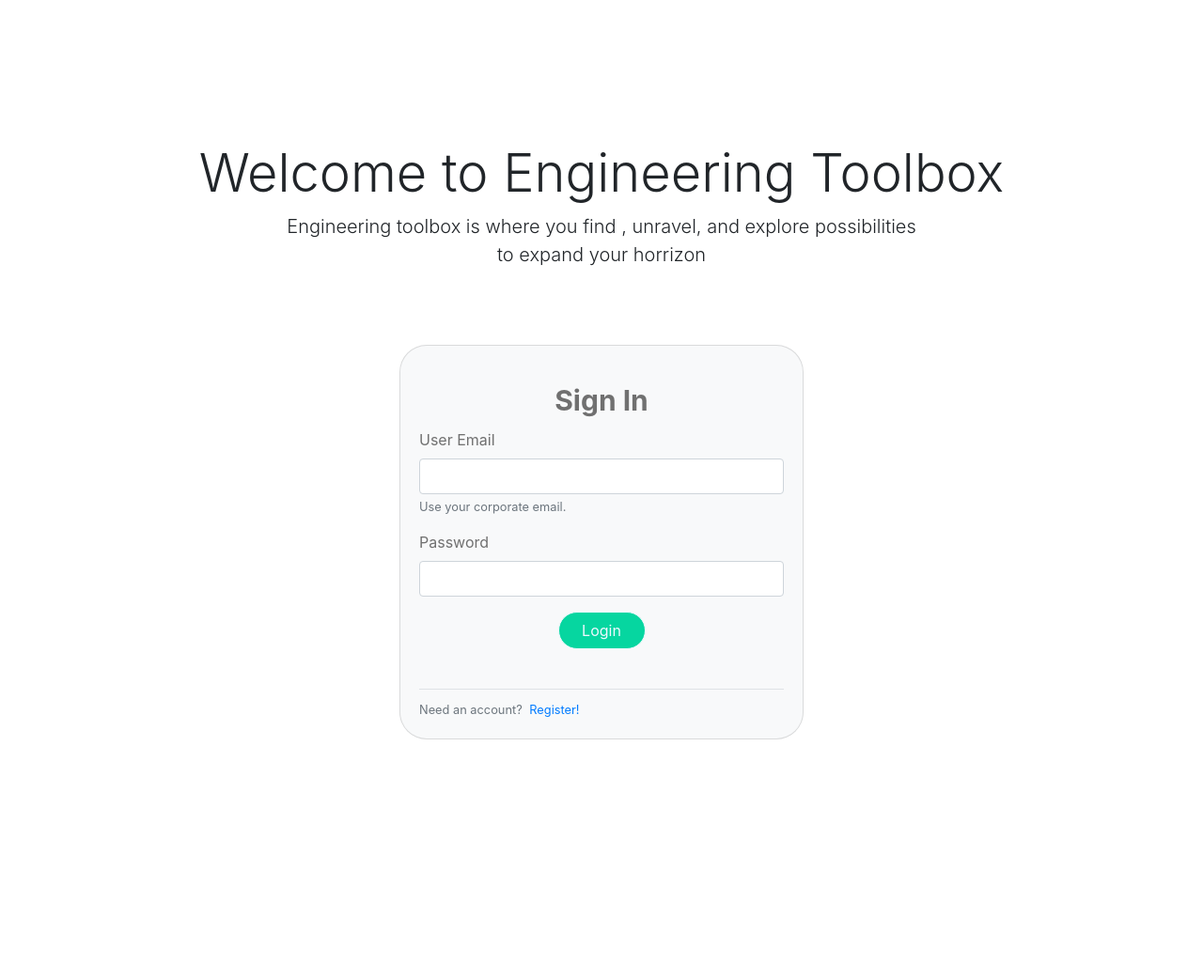
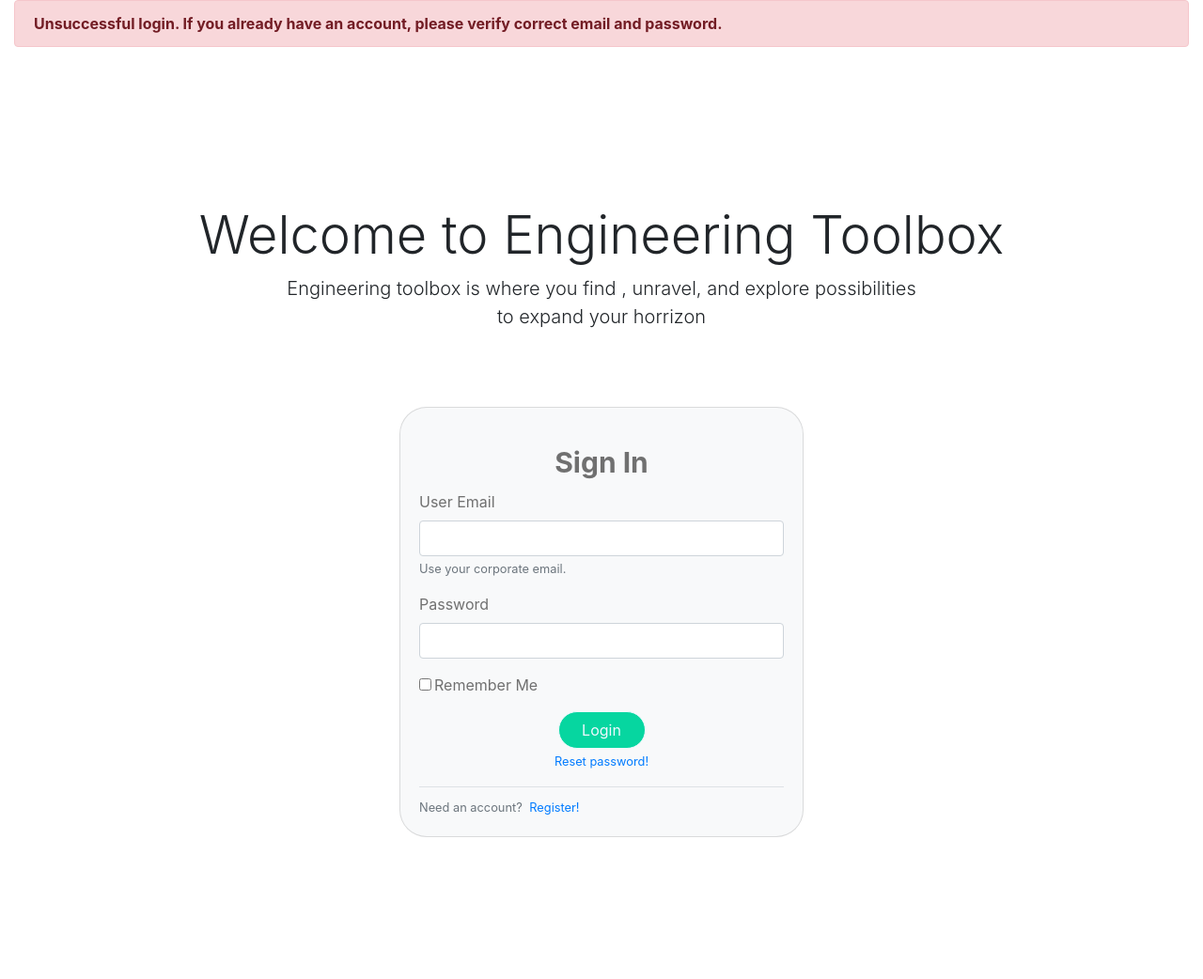
Before and after one commit to onionbloom/Engineering-ToolBox, a Flask app: page /login in a window 1280 px wide. Shown: the whole page at 94% size. Before the commit the page ends 787 px from the top, so only its background shows below. Run offline with Flask 2, Linux system fonts and the light colour scheme; parts of the project's set-up code (start-up, migrations or seed data) failed here and were passed over; some libraries are stand-ins or nearby versions.

Commit message:
Edits to Forms and Dashboard

```diff
--- a/FlapMonApp.py
+++ b/FlapMonApp.py
@@ -22,13 +22,19 @@ app.config['SECRET_KEY'] = 'R3YU9hssXvaBWT9R'
 
 @app.route('/', methods=['GET', 'POST'])
 # Routing to the index page (when signed in)
-def index():
+def dashboard():
     form = FileSelect(request.form)
     plot = petal_sepal_scatter(df)
     script, div = components(plot)
     if request.method == 'POST' and form.validate():
         flash(f'The file you selected was: {form.file.data}!', 'success')
-    return render_template('index.html', active='active', title='Dashboard', form=form, script=script, div=div)
+    return render_template('dashboard.html', active='active', title='Dashboard', form=form, script=script, div=div)
+
+
+@app.route('/Flap-Application', methods=['GET', 'POST'])
+def flapapp():
+
+    return render_template('flapapp.html', active='active', title='Flap Event Analysis')
 
 
 @app.route('/register', methods=['GET', 'POST'])
@@ -37,7 +43,7 @@ def register():
     form = RegistrationForm(request.form)
     if request.method == 'POST' and form.validate():
         flash(f'Account created for {form.username.data}!', 'success')
-        return redirect(url_for('index'))
+        return redirect(url_for('dashboard'))
     return render_template('auth/register.html', title='Register', form=form)
 
 
@@ -47,7 +53,10 @@ def login():
     form = LoginForm(request.form)
     if request.method == 'POST' and form.validate():
         flash('Welcome back, brave engineer! This is your dashboard.', 'success')
-        return redirect(url_for('index'))
+        return redirect(url_for('dashboard'))
+    else:
+        flash('Unsuccessful login. If you already have an account, please verify correct email and password.', 'danger')
+
     return render_template('/auth/login.html', title='Login', form=form)
 
 
--- a/forms.py
+++ b/forms.py
@@ -4,7 +4,7 @@ from wtforms.validators import DataRequired, Length, Email, EqualTo, Regexp
 
 class RegistrationForm(Form):
     username = StringField('Username', validators=[
-        DataRequired(), Length(min=2, max=20)])
+        DataRequired(), Length(min=5, max=20)])
     email = StringField('User Email', validators=[DataRequired(), Email()])
     password = PasswordField('Password', validators=[DataRequired()])
     confirm_password = PasswordField('Confirm Password', validators=[
@@ -18,6 +18,8 @@ class LoginForm(Form):
     remember = BooleanField('Remember Me')
     submit = SubmitField('Login', id='buttonSignIn')
 
+
 class FileSelect(Form):
-    file = FileField('Browse File', validators=[DataRequired(), Regexp('([^\\s]+(\\.(?i)(xls?x|csv|txt|mhtml))$)')])
+    file = FileField('Browse File', validators=[DataRequired(), Regexp(
+        '([^\\s]+(\\.(?i)(xls?x|csv|txt|mhtml))$)')])
     submit = SubmitField('Select File', id='buttonRegister')
--- a/static/css/custom.css
+++ b/static/css/custom.css
@@ -3,6 +3,10 @@
 #introHeader {
   padding-top: 151px;
   padding-bottom: 65px;
+}
+
+#authCard {
+  padding-bottom: 151px;
 }
 
 #authCard .card{
--- a/templates/auth/login.html
+++ b/templates/auth/login.html
@@ -3,18 +3,18 @@
 {% block title %}Login{% endblock %}
 
 {% block content %}
-<div id="introHeader" class="container-fluid">
-  <div class="row mx-auto text-center justify-content-center">
-    <h1 class="display-4">Welcome to Engineering Toolbox</h1>
+<div id="introHeader" class="row d-flex flex-column">
+  <div class="col">
+    <h1 class="display-4 text-center">Welcome to Engineering Toolbox</h1>
   </div>
-  <div class="row justify-content-center">
+  <div class="col">
     <p class="lead text-center">
       Engineering toolbox is where you find , unravel, and explore possibilities <br> to expand your horrizon
     </p>
   </div>
 </div> <!-- Intro header -->
 
-
+<div id="authCard" class="row justify-content-center mx-auto">
   <div class="card text-white bg-light">
     <div class="card-body">
       <h4 class="card-title">Sign In</h4>
@@ -55,8 +55,15 @@
 
           {% endif %}
         </div>
+        <div class="form-group">
+          {{ form.remember(class="form-check-input ml-0")}}
+          {{ form.remember.label(class="form-check-label ml-3")}}
+        </div>
         <div class="form-group text-center">
-        {{ form.submit(class="btn") }}
+          {{ form.submit(class="btn mb-0") }}
+          <small class="form-text text-muted mx-auto">
+            <a href="#">Reset password!</a>
+          </small>
         </div>
         <div class="border-top pt-2 mt-3">
           <small class="text-muted">
@@ -65,5 +72,8 @@
         </div>
       </form>
     </div>
+  </div>
+
+
 </div> <!-- Sign in card -->
 {% endblock %}
--- a/templates/base.html
+++ b/templates/base.html
@@ -17,7 +17,7 @@
 
 <body>
 
-  <div id="authCard" class="row justify-content-center mx-auto">
+  <div class="container-fluid">
     {% with messages = get_flashed_messages(with_categories=true) %}
     {% if messages %}
     {% for category, message in messages %}
--- a/templates/index.html
+++ b/templates/dashboard.html
@@ -14,7 +14,7 @@
 </form>
 
 <div class="row mt-5">
-  <div class="col-6">
+  <div class="col">
     {{ div | safe }}
   </div>
 </div>
```
Also changed, not shown: templates/auth/register.html (+5 -5 lines), templates/flapapp.html (added, +9 -0 lines), templates/layout.html (+18 -9 lines). Lines whose indentation alone changed are shown as unchanged.
